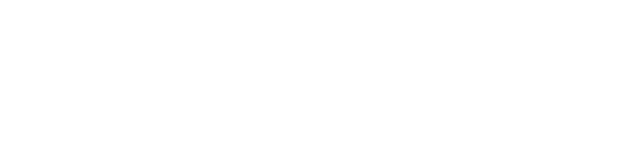
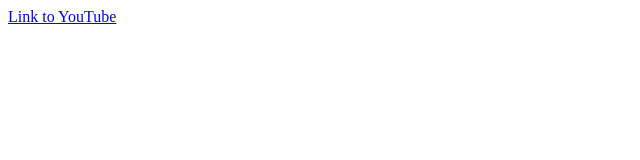
Before and after one commit to Luka-DV/MOSH, a plain HTML site: page OOP course/index.html in a window 1280 px wide. Shown: the whole page, without its empty margins (0-640 px from the left). Drawn offline with Linux system fonts and the light colour scheme.

Commit message:
added link to index.html

```diff
--- a/OOP course/index.html
+++ b/OOP course/index.html
@@ -6,7 +6,7 @@
     <title>Document</title>
 </head>
 <body>
-
+    <a href="https://www.youtube.com/watch?v=PFmuCDHHpwk" target="_blank">Link to YouTube</a>
     <script src="index.js"></script>
 </body>
 </html>
```
